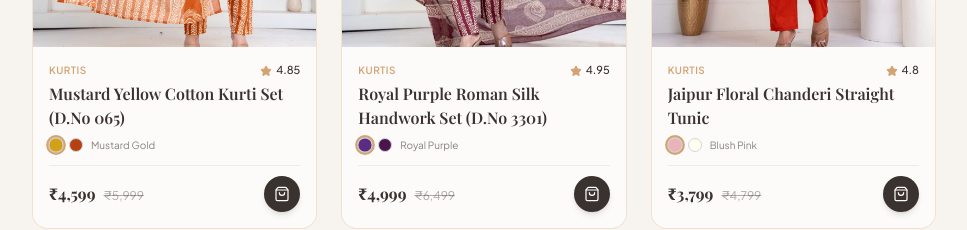
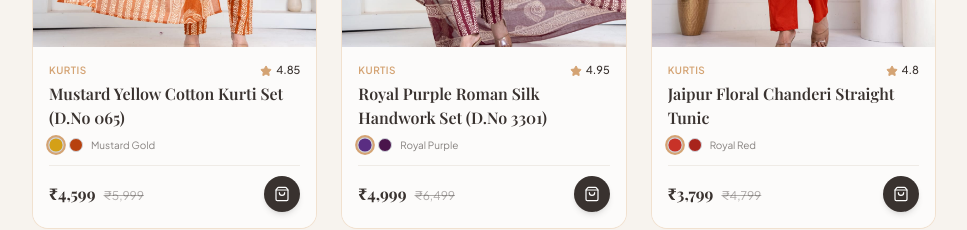
Before and after one commit to Tanish-khandelwal/surangi-naar-frontend, a React (Vite) app: page /shop in a window 1280 px wide. Shown: the part 1520-1750 px from the top of the page, without its empty margins (312-1279 px from the left). Built offline with nearby package versions, Linux system fonts and the light colour scheme; a web font is replaced by a local one.

Commit message:
fix: update p6 mockData colors to Royal Red

```diff
--- a/src/data/mockData.js
+++ b/src/data/mockData.js
@@ -202,8 +202,8 @@ export const PRODUCTS_CURATED = [
     price: 3799,
     originalPrice: 4799,
     colors: [
-      { name: "Blush Pink", hex: "#e8b4b8" },
-      { name: "Ivory", hex: "#fffff0" }
+      { name: "Royal Red", hex: "#c83228" },
+      { name: "Rust Red", hex: "#a8241c" }
     ],
     sizes: ["M", "L", "XL", "XXL"],
     image: "/images/products/real_product_6.jpg",
```
